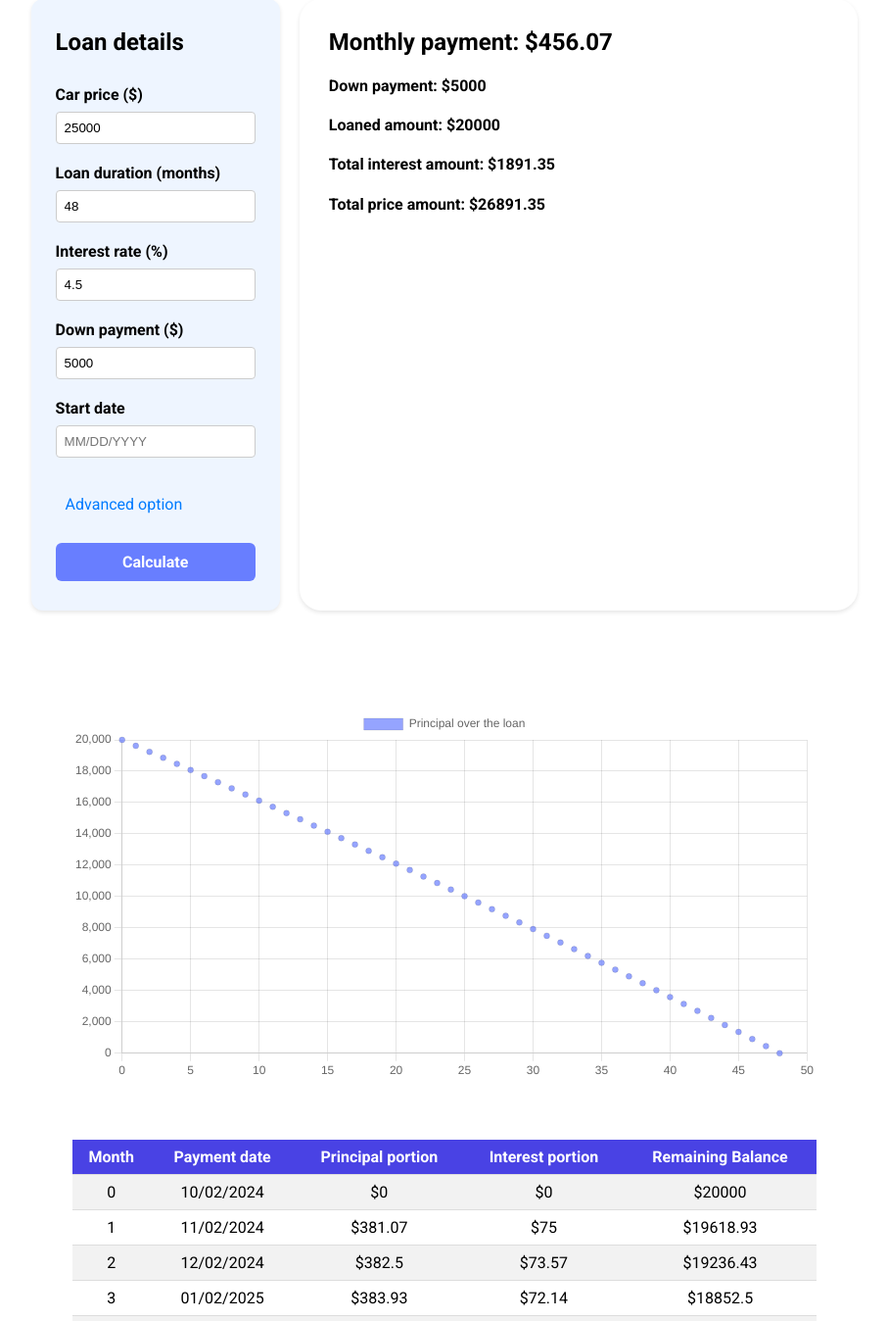
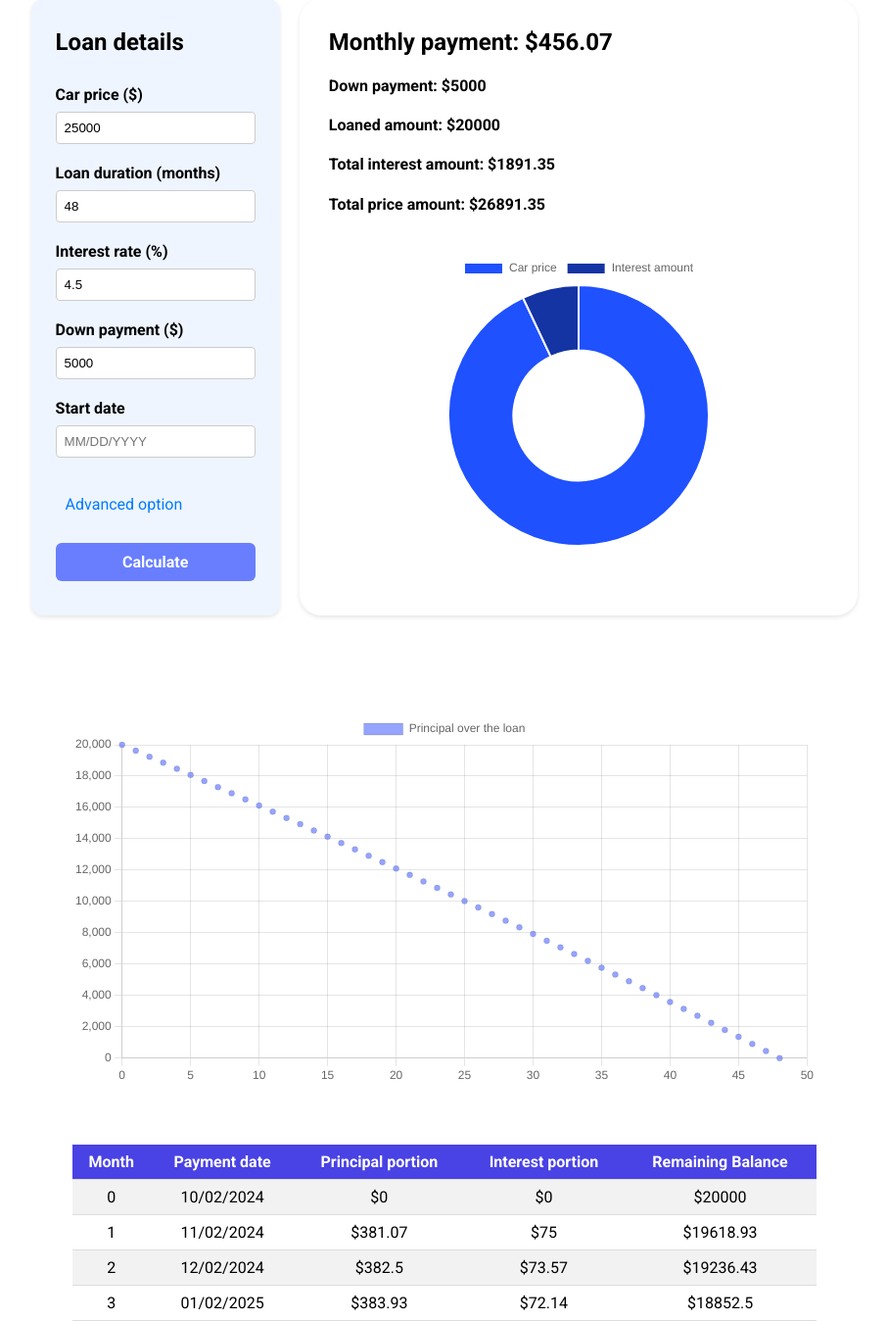
Before and after one commit to saitormit/Auto-Loan-Calculator, a Django app: page / in a window 1280 px wide. Shown: the part 180-1528 px from the top of the page at 98% size, without its empty margins (186-1092 px from the left). Run offline with Django 5.2, Linux system fonts and the light colour scheme; some web fonts are replaced.

Commit message:
Doughnut chart added

```diff
--- a/backend/calculator/static/calculator/css/mainStyles.css
+++ b/backend/calculator/static/calculator/css/mainStyles.css
@@ -136,11 +136,21 @@ input[type="text"]{
     padding: 10px 30px;
 }
 
+.interestDoughnutChart {
+    display: flex;
+    justify-content: center;
+    width: 100%;
+    height: 300px;
+    margin-top: 40px;
+    margin-bottom: 60px;
+}
+
 .principal_plot {
     margin: auto;
     width: 90%;
     margin-top: 40px;
     margin-bottom: 60px;
+    justify-content: center;
 }
 
 .amortization_table table{
--- a/backend/calculator/templates/calculator/main.html
+++ b/backend/calculator/templates/calculator/main.html
@@ -109,6 +109,31 @@
             <h4>Total interest amount: ${{ total_interest_amount|floatformat:2 }} </h4>
 
             <h4>Total price amount: ${{ total_price_amount|floatformat:2 }} </h4>
+
+            <!-- Canvas where the chart will be rendered -->
+            <div class="interestDoughnutChart">
+                <canvas id="interestDoughnutChart"></canvas>
+            </div>
+            <script>
+                // Get data from Django context
+                var category1 = {{ car_price }};
+                var category2 = {{ total_interest_amount|floatformat:2 }};
+
+                var ctx = document.getElementById('interestDoughnutChart').getContext('2d');
+                var myPieChart = new Chart(ctx, {
+                    type: 'doughnut',
+                    data: {
+                        labels: ['Car price', 'Interest amount'], // Labels for the chart
+                        datasets: [{
+                            data: [category1, category2], // Values for each category
+                            backgroundColor: ['#1F51FF', '#1434A4'], // Colors for each category
+                        }]
+                    },
+                    options: {
+                        responsive: true
+                    }
+                });
+            </script>
         </div>
     </div>
 
--- a/backend/calculator/views.py
+++ b/backend/calculator/views.py
@@ -54,6 +54,7 @@ def calculate_loan(request):
             refi_start_date = form.cleaned_data['refi_start_date']
             refi_interest = form.cleaned_data.get('refi_interest')
             refi_loan_duration = form.cleaned_data.get('refi_loan_duration')
+
             monthly_payment = calculate_monthly_payment(car_price, loan_duration, interest, down_payment)
             loaned_amount = car_price - down_payment
             total_interest_amount = monthly_payment * loan_duration - loaned_amount
```
